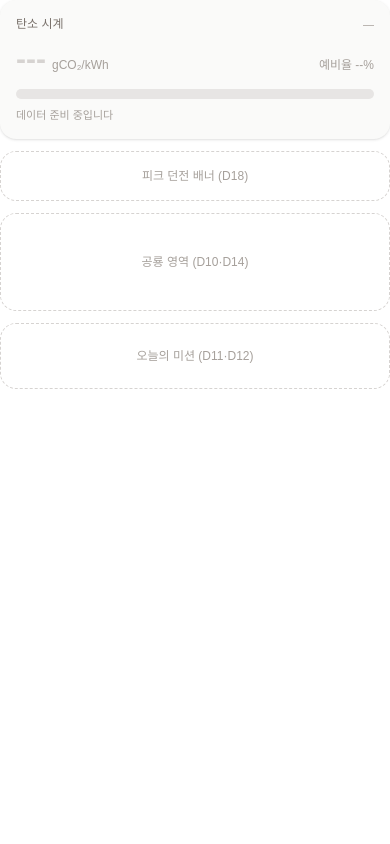
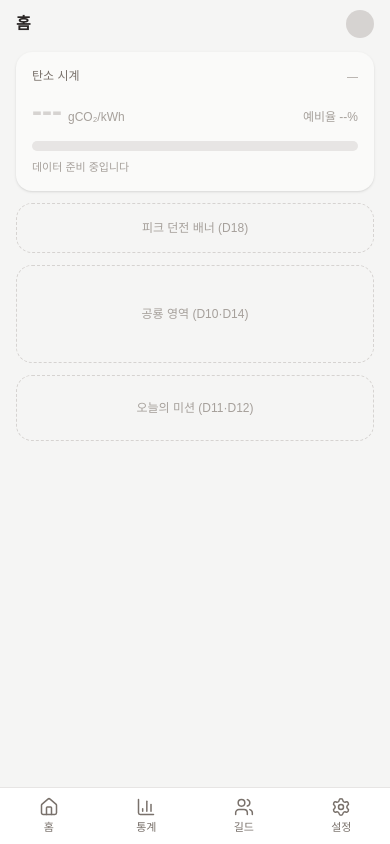
Before and after one commit to steadykim11/dino-revival, a Next.js app: page /main in a window 390 px wide. Built offline with nearby package versions, Linux system fonts and the light colour scheme; no server answers; the database is empty.

Commit message:
feat(UI): Add Global layout components
- app/main/layout: 반응형 컨테이너(모바일 폭 420px)
- components/layout: 헤더, 하단 탭 바(모바일), 우측 사이드 바(데스크톱)

```diff
--- /dev/null
+++ b/app/main/layout.tsx
@@ -0,0 +1,38 @@
+import { BottomTabBar } from "@/components/layout/bottom-tab-bar";
+import { SideNav } from "@/components/layout/side-nav";
+
+/**
+ * 로그인 후 페이지에 공통으로 적용되는 레이아웃.
+ *
+ * 폭 정책:
+ * - 콘텐츠 폭은 항상 420px (max-width).
+ * - 모바일/태블릿(<1024px):
+ *     하단 56px 탭바가 fixed → 콘텐츠 하단에 pb-16으로 가림 방지.
+ *     콘텐츠는 mx-auto로 화면 중앙.
+ * - 데스크톱(>=1024px):
+ *     우측 240px 사이드바가 fixed.
+ *     mx-auto는 viewport 기준이라 그대로 두면 사이드바 영역까지 침범 가능.
+ *     바깥 컨테이너에 lg:mr-60(240px)을 주면 콘텐츠가 (viewport - 240) 영역의 중앙에 위치.
+ *
+ * D8에서 인증 가드를 이 layout에 추가 예정.
+ * 현재는 비인증 상태로도 접근 가능 (D5/D6 검증용).
+ */
+
+export default function MainLayout({
+  children,
+}: {
+  children: React.ReactNode;
+}) {
+  return (
+    <div className="min-h-dvh bg-stone-100">
+      <div className="lg:mr-60">
+        <div className="mx-auto w-full max-w-[420px] pb-16 lg:pb-6">
+          {children}
+        </div>
+      </div>
+
+      <BottomTabBar />
+      <SideNav />
+    </div>
+  );
+}
--- a/app/main/page.tsx
+++ b/app/main/page.tsx
@@ -1,8 +1,12 @@
 import { CarbonClock } from "@/components/world/carbon-clock";
+import { PageHeader } from "@/components/layout/page-header";
 
 export default function HomePage() {
   return (
     <>
+      <PageHeader title="홈" />
+
+      <div className="px-4 pt-1">
         {/* 1. 탄소 시계 */}
         <CarbonClock />
 
@@ -20,6 +24,7 @@ export default function HomePage() {
         <div className="mt-3 rounded-2xl border border-dashed border-stone-300 p-6 text-center text-xs text-stone-400">
           오늘의 미션 (D11·D12)
         </div>
+      </div>
     </>
   );
 }
--- /dev/null
+++ b/components/layout/bottom-tab-bar.tsx
@@ -0,0 +1,49 @@
+"use client";
+
+import Link from "next/link";
+import { usePathname } from "next/navigation";
+import { NAV_ITEMS, NavItem } from "./nav-items";
+
+// 모바일/태블릿(< 1024px) 하단 고정 탭바
+// 활성 탭은 아이콘 색 + 배경 연하게
+// 콘텐츠 폭과 동일하게 중앙 정렬
+export function BottomTabBar() {
+  const pathname = usePathname();
+
+  return (
+    <nav
+      aria-label="주 메뉴"
+      className="fixed inset-x-0 bottom-0 z-20 border-t border-stone-200 bg-white/95 backdrop-blur lg:hidden"
+    >
+      <ul className="mx-auto flex h-14 max-w-[420px] items-stretch">
+        {NAV_ITEMS.map((item) => {
+          const active = isActive(pathname, item.href);
+          const Icon = item.icon;
+          return (
+            <li key={item.href} className="flex-1">
+              <Link
+                href={item.href}
+                aria-current={active ? "page" : undefined}
+                className={[
+                  "flex h-full flex-col items-center justify-center gap-0.5 text-[11px] transition-colors",
+                  active
+                    ? "bg-amber-50 font-medium text-amber-800"
+                    : "text-stone-500 hover:text-stone-700",
+                ].join(" ")}
+              >
+                <Icon className="h-5 w-5" strokeWidth={active ? 2.4 : 1.8} />
+                <span>{item.label}</span>
+              </Link>
+            </li>
+          );
+        })}
+      </ul>
+    </nav>
+  );
+}
+
+// 활성 탭 판별
+function isActive(pathname: string, href: string): boolean {
+  if (href === "/") return pathname === "/";
+  return pathname === href || pathname.startsWith(`${href}/`);
+}
--- /dev/null
+++ b/components/layout/nav-items.ts
@@ -0,0 +1,15 @@
+import { BarChart3, Home, LucideIcon, Settings, Users } from "lucide-react";
+
+export interface NavItem {
+  href: string;
+  label: string;
+  icon: LucideIcon;
+}
+
+export const NAV_ITEMS: NavItem[] = [
+  { href: "/", label: "홈", icon: Home },
+  { href: "/stats", label: "통계", icon: BarChart3 },
+  { href: "/leaderboard", label: "길드", icon: Users },
+  // 라벨은 설정이지만 라우트는 /profile (프로필+설정)
+  { href: "/profile", label: "설정", icon: Settings },
+];
--- /dev/null
+++ b/components/layout/page-header.tsx
@@ -0,0 +1,20 @@
+import Link from "next/link";
+
+interface Props {
+  title: string;
+}
+
+// 모든 페이지 상단에 표시되는 헤더
+// 좌 페이지 제목 우 프로필 아바타(클릭 시 /profile 이동)
+export function PageHeader({ title }: Props) {
+  return (
+    <header className="flex h-12 items-center justify-between px-4">
+      <h1 className="text-base font-semibold text-stone-800">{title}</h1>
+      <Link
+        href="/profile"
+        aria-label="프로필"
+        className="h-7 w-7 rounded-full bg-stone-300 transition-opacity hover:opacity-80"
+      />
+    </header>
+  );
+}
--- /dev/null
+++ b/components/layout/side-nav.tsx
@@ -0,0 +1,53 @@
+"use client";
+
+import Link from "next/link";
+import { usePathname } from "next/navigation";
+import { NAV_ITEMS, NavItem } from "./nav-items";
+
+// 데스크톱(>= 1024px) 우측 고정 사이드바
+// 모바일에서는 hidden, 폭 240px 높이 viewport 전체
+export function SideNav() {
+  const pathname = usePathname();
+
+  return (
+    <aside
+      aria-label="주 메뉴"
+      className="fixed inset-y-0 right-0 z-20 hidden w-60 border-1 border-stone-200 bg-white px-3 py-6 lg:block"
+    >
+      <div className="mb-4 px-3 text-sm font-semibold text-stone-800">
+        디노 리바이벌
+      </div>
+      <ul className="flex flex-col gap-1">
+        {NAV_ITEMS.map((item) => {
+          const active = isActive(pathname, item.href);
+          const Icon = item.icon;
+          return (
+            <li key={item.href}>
+              <Link
+                href={item.href}
+                aria-current={active ? "page" : undefined}
+                className={[
+                  "flex items-center gap-2.5 rounded-lg px-3 py-2.5 text-sm transition-colors",
+                  active
+                    ? "bg-amber-50 font-medium text-amber-800"
+                    : "text-stone-600 hover:bg-stone-50 hover:text-stone-800",
+                ].join(" ")}
+              >
+                <Icon
+                  className="h-[18px] w-[18px]"
+                  strokeWidth={active ? 2.4 : 1.8}
+                />
+                <span>{item.label}</span>
+              </Link>
+            </li>
+          );
+        })}
+      </ul>
+    </aside>
+  );
+}
+
+function isActive(pathname: string, href: string): boolean {
+  if (href === "/") return pathname === "/";
+  return pathname === href || pathname.startsWith(`${href}/`);
+}
--- a/package.json
+++ b/package.json
@@ -22,6 +22,7 @@
     "@supabase/supabase-js": "^2.105.1",
     "date-fns": "^4.1.0",
     "fast-xml-parser": "^5.7.3",
+    "lucide-react": "^1.14.0",
     "next": "16.2.4",
     "react": "19.2.4",
     "react-dom": "19.2.4",
```
Also changed, not shown: 1 other file (tests, documents, lock files or other folders). Lines whose indentation alone changed are shown as unchanged.
